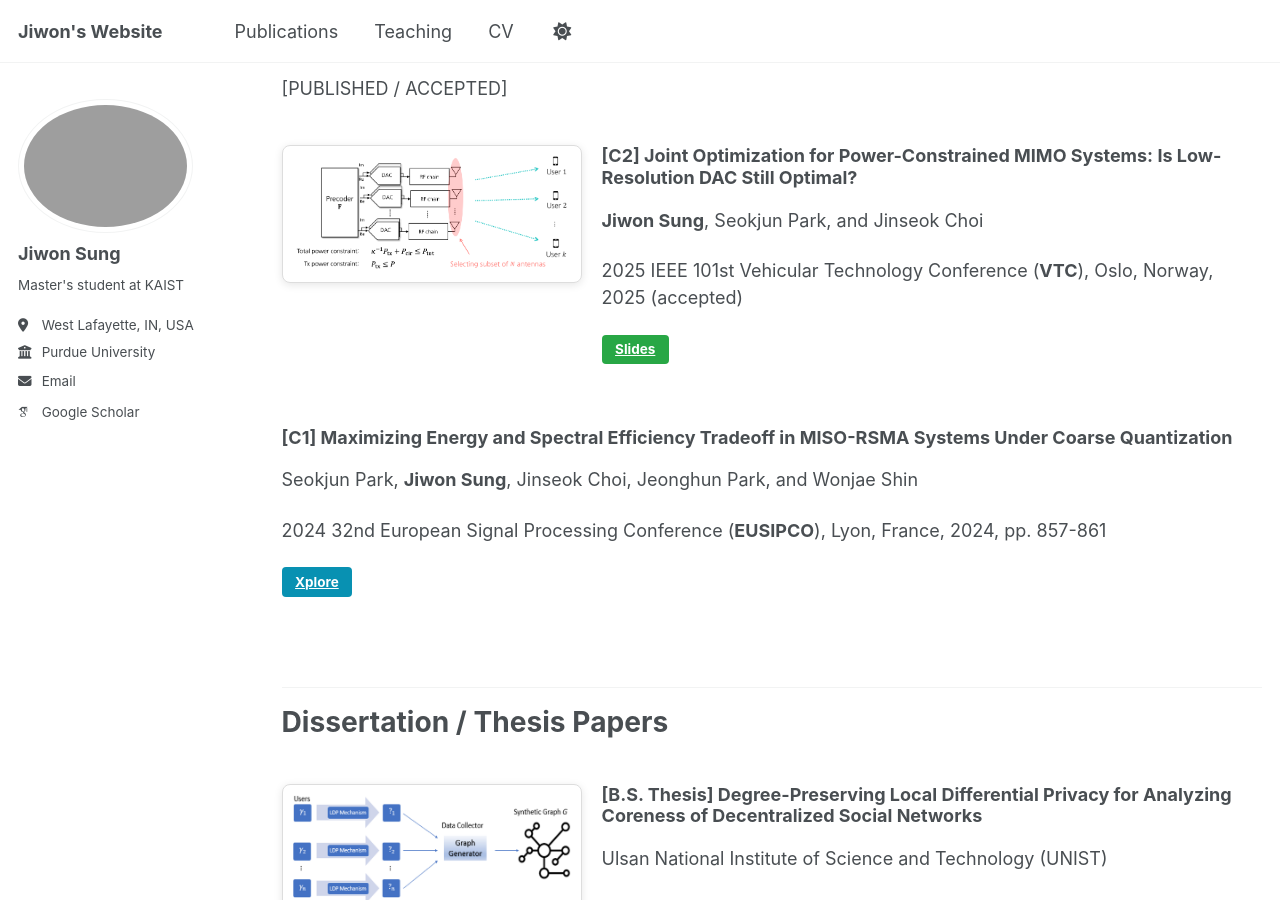
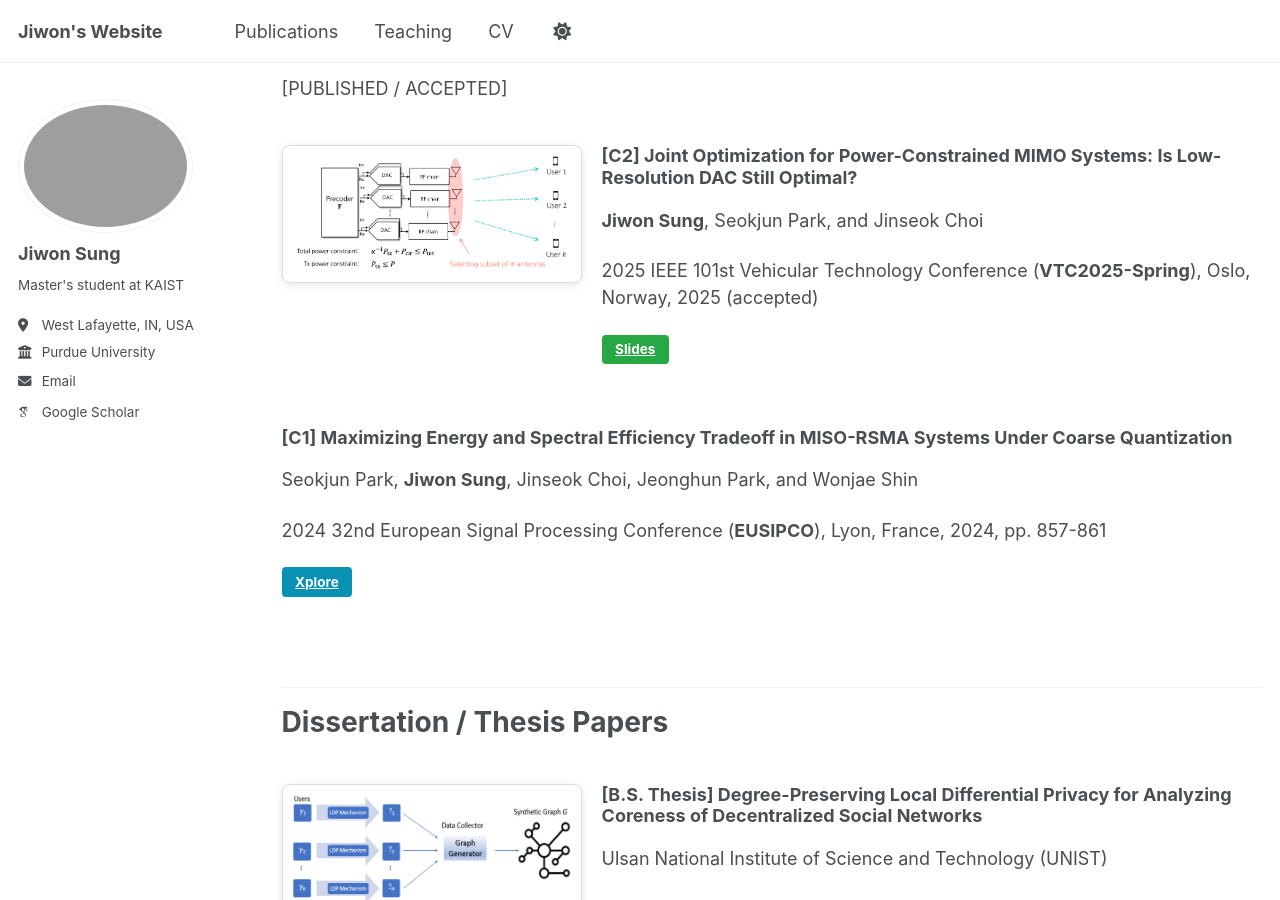
Before and after one commit to sunione/sunione.github.io, a Jekyll site: the page built from _pages/publications.md, in a window 1280 px wide and 900 px high, scrolled down 894 px. Built offline with Jekyll 4.4.1, drawn with Linux system fonts in a browser that asks for light colours; some web fonts are replaced.

Commit message:
Update publications.md

```diff
--- a/_pages/publications.md
+++ b/_pages/publications.md
@@ -73,7 +73,7 @@ International Conference Papers
   <div>
     <h3 style="margin-top: 0;"> [C2] Joint Optimization for Power-Constrained MIMO Systems: Is Low-Resolution DAC Still Optimal? </h3>
     <p> <strong>Jiwon Sung</strong>, Seokjun Park, and Jinseok Choi </p>
-    <p> 2025 IEEE 101st Vehicular Technology Conference (<strong>VTC</strong>), Oslo, Norway, 2025 (accepted) </p>
+    <p> 2025 IEEE 101st Vehicular Technology Conference (<strong>VTC2025-Spring</strong>), Oslo, Norway, 2025 (accepted) </p>
     <p>
       <!-- <a href="https://ieeexplore.ieee.org/abstract/document/10714955" class="btn btn--xplore btn--small">Xplore</a> -->
       <a href="/files/VTC2025_JiwonSung_vf.pptx" class="btn btn--slides btn--small">Slides</a>
```
